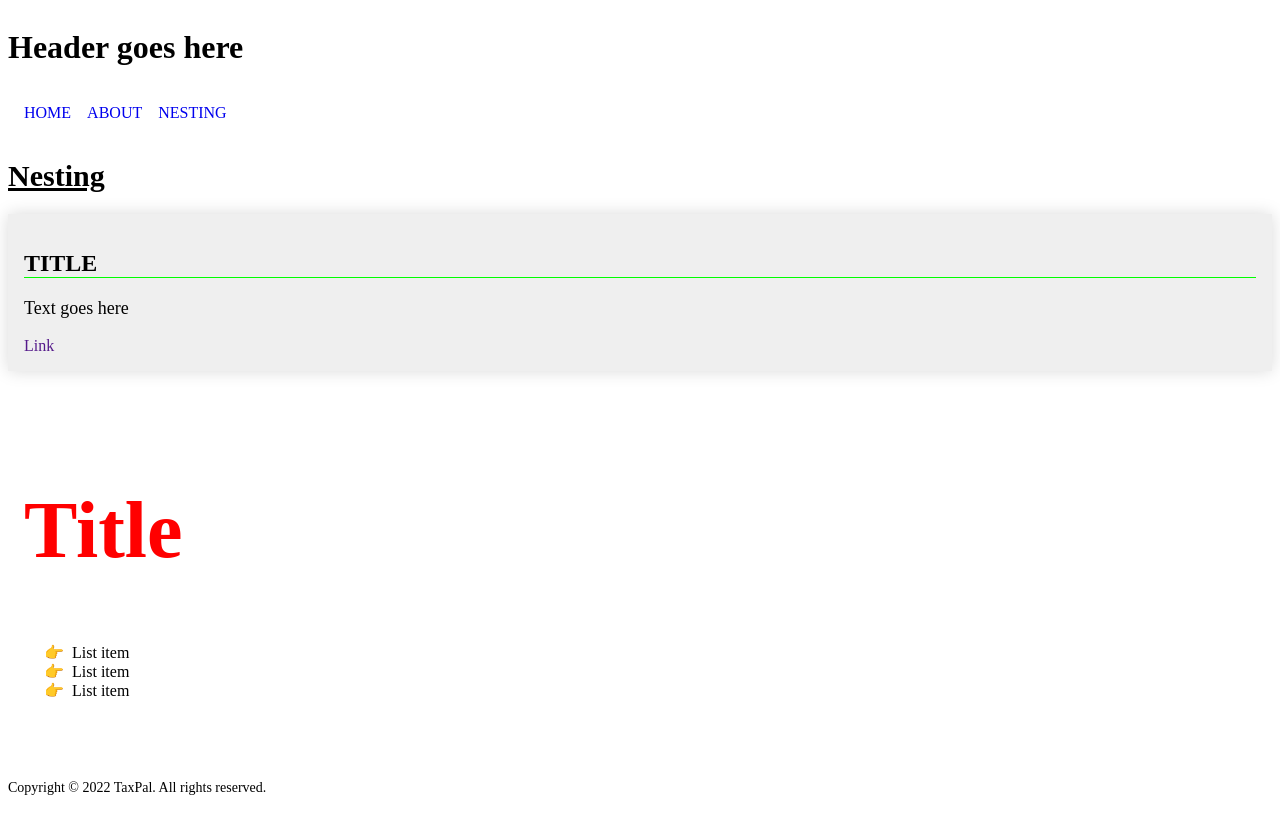
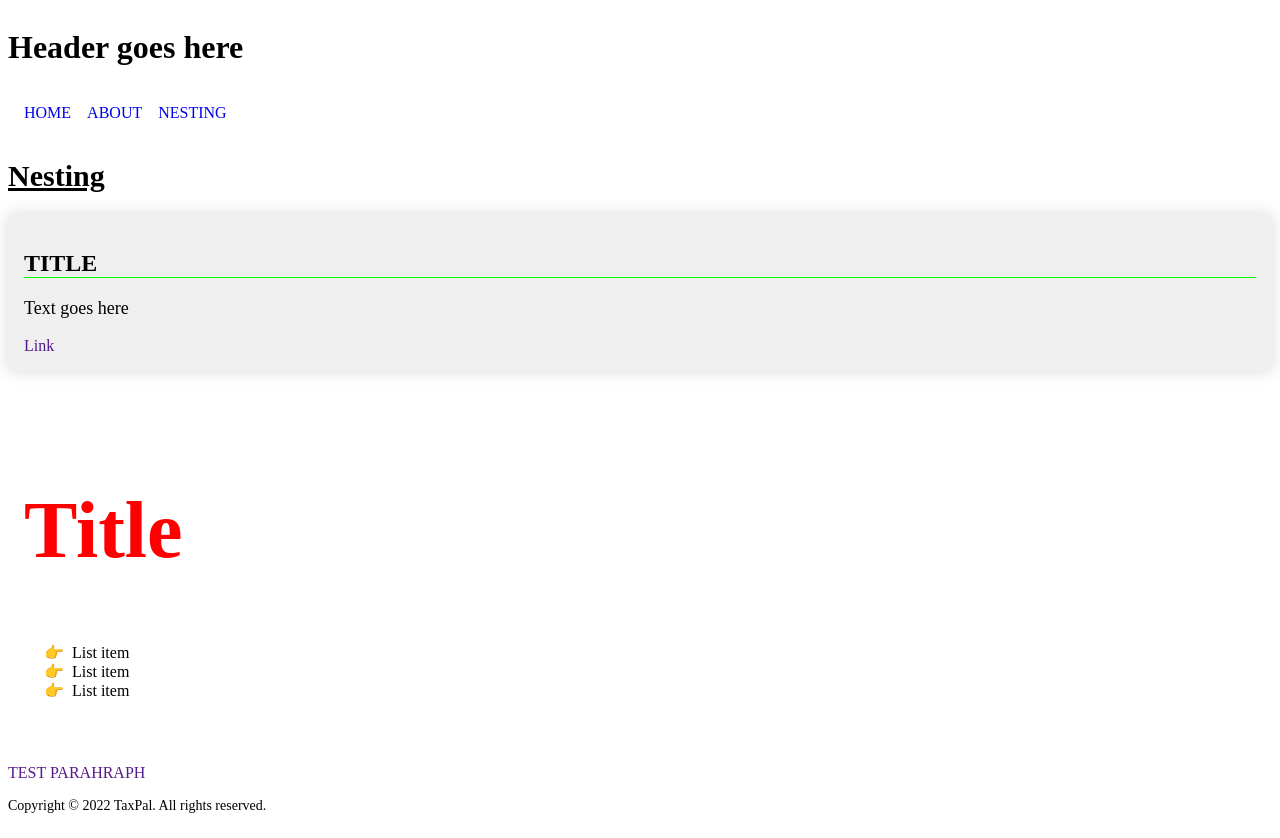
Before and after one commit to alekspanteli/tailwind-scss-next-test-app, a Next.js app: page /nesting in a window 1280 px wide. Built offline with nearby package versions, Linux system fonts and the light colour scheme.

Commit message:
nest text properties

```diff
--- a/pages/nesting.tsx
+++ b/pages/nesting.tsx
@@ -23,6 +23,7 @@ export default function Home() {
           <li>List item</li>
         </ul>
       </article>
+      <a href="" className="mylink">Test parahraph</a>
     </>
   );
 }
--- a/styles/globals.scss
+++ b/styles/globals.scss
@@ -59,3 +59,10 @@
     }
   }
 }
+
+.mylink{
+  text: {
+    transform: uppercase;
+    decoration: none;
+  }
+}
```
